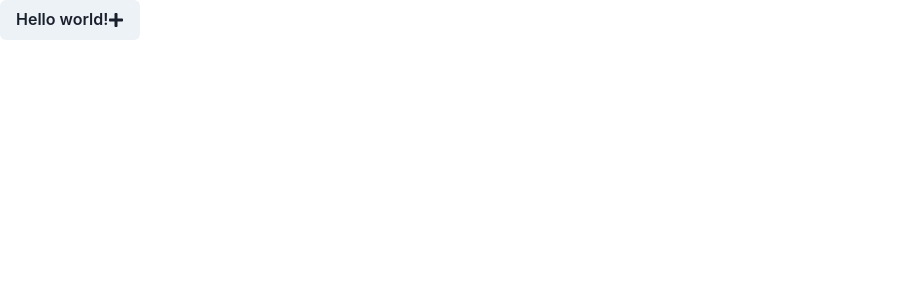
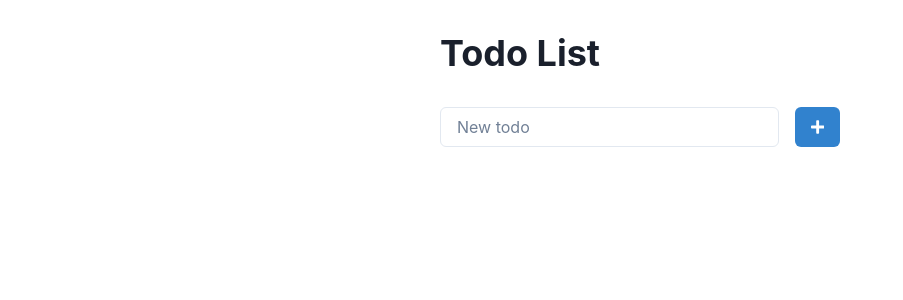
Before and after one commit to GPT-Engineer-App-Dev/mock-shuffle, a React (Vite) app: page / in a window 1280 px wide. Shown: the top 300 px of the page, without its empty margins (0-903 px from the left). Built offline with nearby package versions, Linux system fonts and the light colour scheme.

Commit message:
Implement basic todo app functionality

```diff
--- a/src/pages/Index.jsx
+++ b/src/pages/Index.jsx
@@ -1,15 +1,46 @@
 // Complete the Index page component here
 // Use chakra-ui
-import { Button } from "@chakra-ui/react"; // example
-import { FaPlus } from "react-icons/fa"; // example - use react-icons/fa for icons
+import { useState } from "react";
+import { Box, Heading, Input, Button, Flex, Checkbox, Spacer } from "@chakra-ui/react";
+import { FaPlus } from "react-icons/fa";
 
 const Index = () => {
-  // TODO: Create the website here!
+  const [todos, setTodos] = useState([]);
+  const [newTodo, setNewTodo] = useState("");
+
+  const handleSubmit = (e) => {
+    e.preventDefault();
+    if (!newTodo) return;
+    setTodos([...todos, { text: newTodo, completed: false }]);
+    setNewTodo("");
+  };
+
+  const toggleTodo = (index) => {
+    const newTodos = [...todos];
+    newTodos[index].completed = !newTodos[index].completed;
+    setTodos(newTodos);
+  };
+
   return (
-    <Button>
-      Hello world! <FaPlus />
-    </Button>
-  ); // example
+    <Box maxWidth="400px" mx="auto" mt={8}>
+      <Heading mb={8}>Todo List</Heading>
+      <form onSubmit={handleSubmit}>
+        <Flex>
+          <Input value={newTodo} onChange={(e) => setNewTodo(e.target.value)} placeholder="New todo" mr={4} />
+          <Button type="submit" colorScheme="blue">
+            <FaPlus />
+          </Button>
+        </Flex>
+      </form>
+      {todos.map((todo, index) => (
+        <Flex key={index} mt={4} alignItems="center">
+          <Checkbox isChecked={todo.completed} onChange={() => toggleTodo(index)} />
+          <Box ml={4}>{todo.text}</Box>
+          <Spacer />
+        </Flex>
+      ))}
+    </Box>
+  );
 };
 
 export default Index;
```
